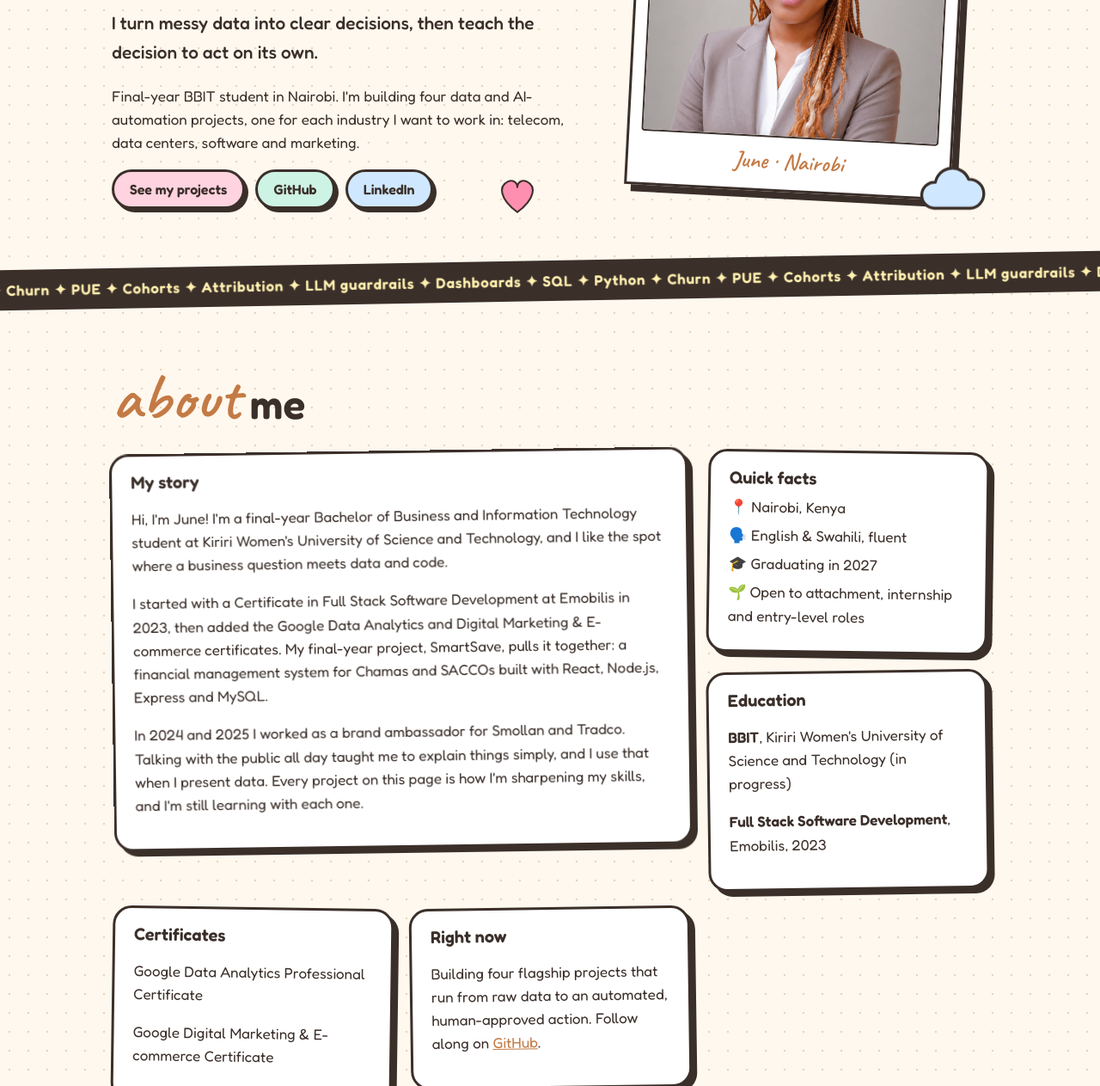
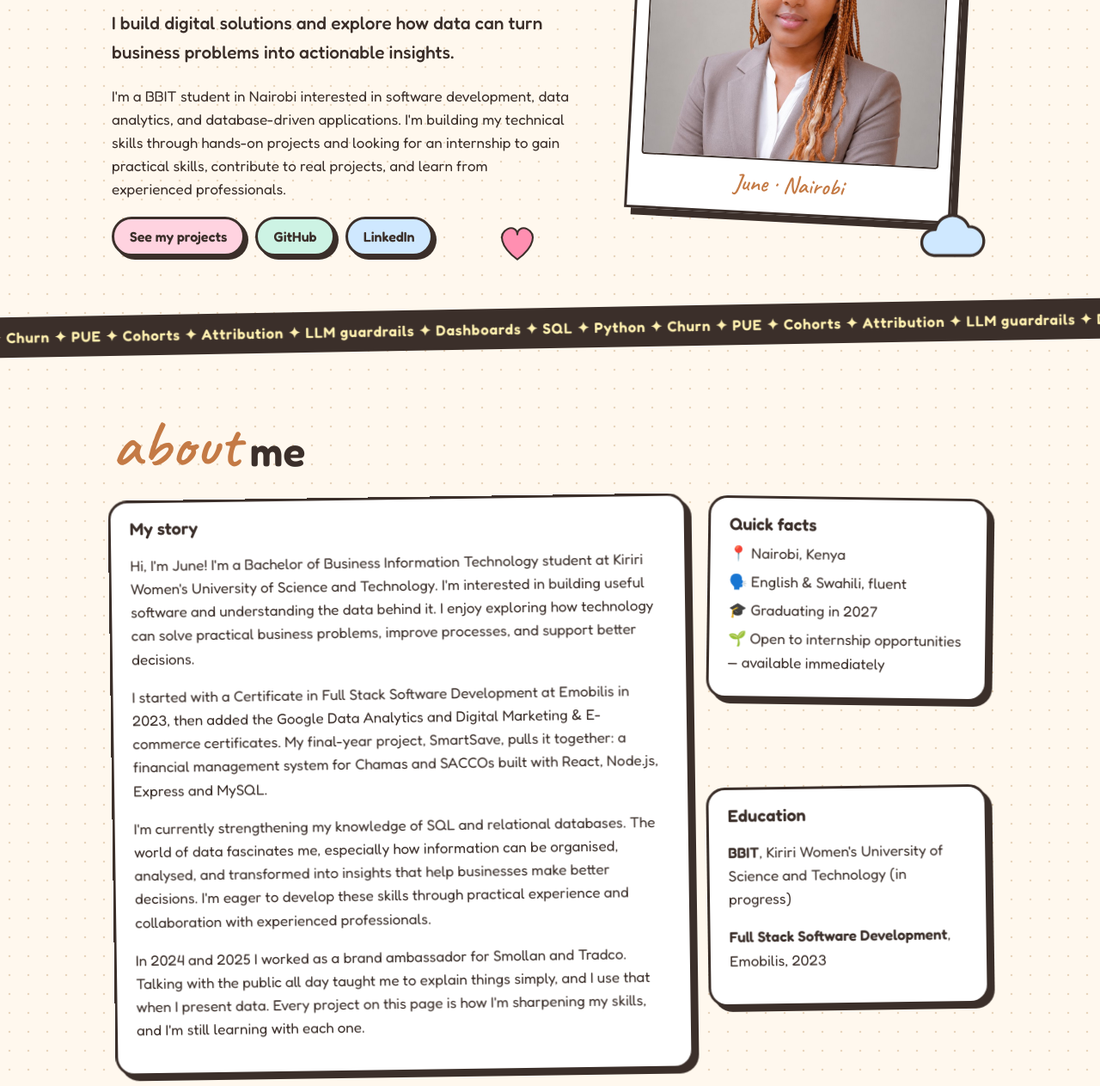
Before and after one commit to Junekavete82/junekavete82.github.io, a plain HTML site: page index.html in a window 1280 px wide. Shown: the part 351-1614 px from the top of the page at 86% size. Drawn offline with Linux system fonts and the light colour scheme.

Commit message:
update portfolio positioning
Updated the title and meta description for better clarity on skills and interests. Revised several paragraphs to better reflect current projects and aspirations in software development and data analytics.

```diff
--- a/index.html
+++ b/index.html
@@ -3,8 +3,8 @@
 <head>
 <meta charset="utf-8">
 <meta name="viewport" content="width=device-width, initial-scale=1">
-<title>June Kavete · Data &amp; Business Analyst</title>
-<meta name="description" content="Portfolio of June Kavete, a final-year BBIT student in Nairobi building data projects that end in automated business actions.">
+<title>June Kavete | Software Development &amp; Data Analytics</title>
+<meta name="description" content="June Kavete is a BBIT student interested in software development, data analytics, databases, and building technology solutions to solve business problems.">
 <link rel="icon" href="favicon.png">
 <link rel="preconnect" href="https://fonts.googleapis.com">
 <link rel="preconnect" href="https://fonts.gstatic.com" crossorigin>
@@ -19,8 +19,8 @@
   <div class="hero-text">
     <p class="hand">hello, i'm</p>
     <h1>June <span>Kavete</span></h1>
-    <p class="lead">I turn messy data into clear decisions, then teach the decision to act on its own.</p>
-    <p>Final-year BBIT student in Nairobi. I'm building four data and AI-automation projects, one for each industry I want to work in: telecom, data centers, software and marketing.</p>
+    <p class="lead">I build digital solutions and explore how data can turn business problems into actionable insights.</p>
+    <p>I'm a BBIT student in Nairobi interested in software development, data analytics, and database-driven applications. I'm building my technical skills through hands-on projects and looking for an internship to gain practical skills, contribute to real projects, and learn from experienced professionals.</p>
     <div class="btns">
       <a class="btn pink" href="#projects">See my projects</a>
       <a class="btn mint" href="https://github.com/Junekavete82" target="_blank" rel="noopener">GitHub</a>
@@ -40,26 +40,27 @@
 <section id="about"><h2><span class="hand">about</span> me</h2>
 <div class="bento">
   <article class="card b-wide lilac"><h3>My story</h3>
-    <p>Hi, I'm June! I'm a final-year Bachelor of Business and Information Technology student at Kiriri Women's University of Science and Technology, and I like the spot where a business question meets data and code.</p>
+    <p>Hi, I'm June! I'm a Bachelor of Business Information Technology student at Kiriri Women's University of Science and Technology. I'm interested in building useful software and understanding the data behind it. I enjoy exploring how technology can solve practical business problems, improve processes, and support better decisions.</p>
     <p>I started with a Certificate in Full Stack Software Development at Emobilis in 2023, then added the Google Data Analytics and Digital Marketing &amp; E-commerce certificates. My final-year project, SmartSave, pulls it together: a financial management system for Chamas and SACCOs built with React, Node.js, Express and MySQL.</p>
+    <p>I'm currently strengthening my knowledge of SQL and relational databases. The world of data fascinates me, especially how information can be organised, analysed, and transformed into insights that help businesses make better decisions. I'm eager to develop these skills through practical experience and collaboration with experienced professionals.</p>
     <p>In 2024 and 2025 I worked as a brand ambassador for Smollan and Tradco. Talking with the public all day taught me to explain things simply, and I use that when I present data. Every project on this page is how I'm sharpening my skills, and I'm still learning with each one.</p></article>
   <article class="card peach"><h3>Quick facts</h3>
-    <ul class="facts"><li>📍 Nairobi, Kenya</li><li>🗣️ English &amp; Swahili, fluent</li><li>🎓 Graduating in 2027</li><li>🌱 Open to attachment, internship and entry-level roles</li></ul></article>
+    <ul class="facts"><li>📍 Nairobi, Kenya</li><li>🗣️ English &amp; Swahili, fluent</li><li>🎓 Graduating in 2027</li><li>🌱 Open to internship opportunities — available immediately</li></ul></article>
   <article class="card mint"><h3>Education</h3>
     <p><b>BBIT</b>, Kiriri Women's University of Science and Technology (in progress)</p>
     <p><b>Full Stack Software Development</b>, Emobilis, 2023</p></article>
   <article class="card butter"><h3>Certificates</h3>
     <p>Google Data Analytics Professional Certificate</p><p>Google Digital Marketing &amp; E-commerce Certificate</p></article>
   <article class="card sky"><h3>Right now</h3>
-    <p>Building four flagship projects that run from raw data to an automated, human-approved action. Follow along on <a href="https://github.com/Junekavete82" target="_blank" rel="noopener">GitHub</a>.</p></article>
+    <p>I'm building my skills through practical projects in software development, data analytics, and automation. My goal is to understand how applications, databases, and data-driven insights work together to solve real-world problems.Follow along on <a href="https://github.com/Junekavete82" target="_blank" rel="noopener">GitHub</a>.</p></article>
 </div></section>
 
 <section id="projects"><h2><span class="hand">flagship</span> projects</h2>
-<p class="sub">Tap a card to open it. Every dataset is labelled <b class="pill real">Real public data</b> or <b class="pill sim">Simulated data</b>, and I never pass one off as the other.</p>
+<p class="sub">Explore my projects to see what I'm building, the technologies I'm learning, and how I'm applying my skills to practical problems. Each project includes its current status and the tools used.</p>
 <div class="projects" id="grid"></div></section>
 
 <section id="skills"><h2><span class="hand">my</span> toolbox</h2>
-<p class="sub">All learned hands-on, and the four projects above are how I keep sharpening them.</p>
+<p class="sub">These are the technologies and tools I'm using, practising, and exploring as I grow my software development and data analytics skills.</p>
 <div class="bento skills">
   <article class="card pink"><h3>Data</h3><p class="chips"><span>SQL &amp; MySQL</span><span>PostgreSQL</span><span>Python &amp; Pandas</span><span>scikit-learn</span><span>Excel &amp; pivot tables</span><span>Statistics</span><span>Data cleaning</span><span>BI dashboards</span><span>dbt</span></p></article>
   <article class="card lilac"><h3>AI &amp; automation</h3><p class="chips"><span>Groq API</span><span>Gemini API</span><span>LangChain</span><span>Prompt design</span><span>Output validation</span></p></article>
```
